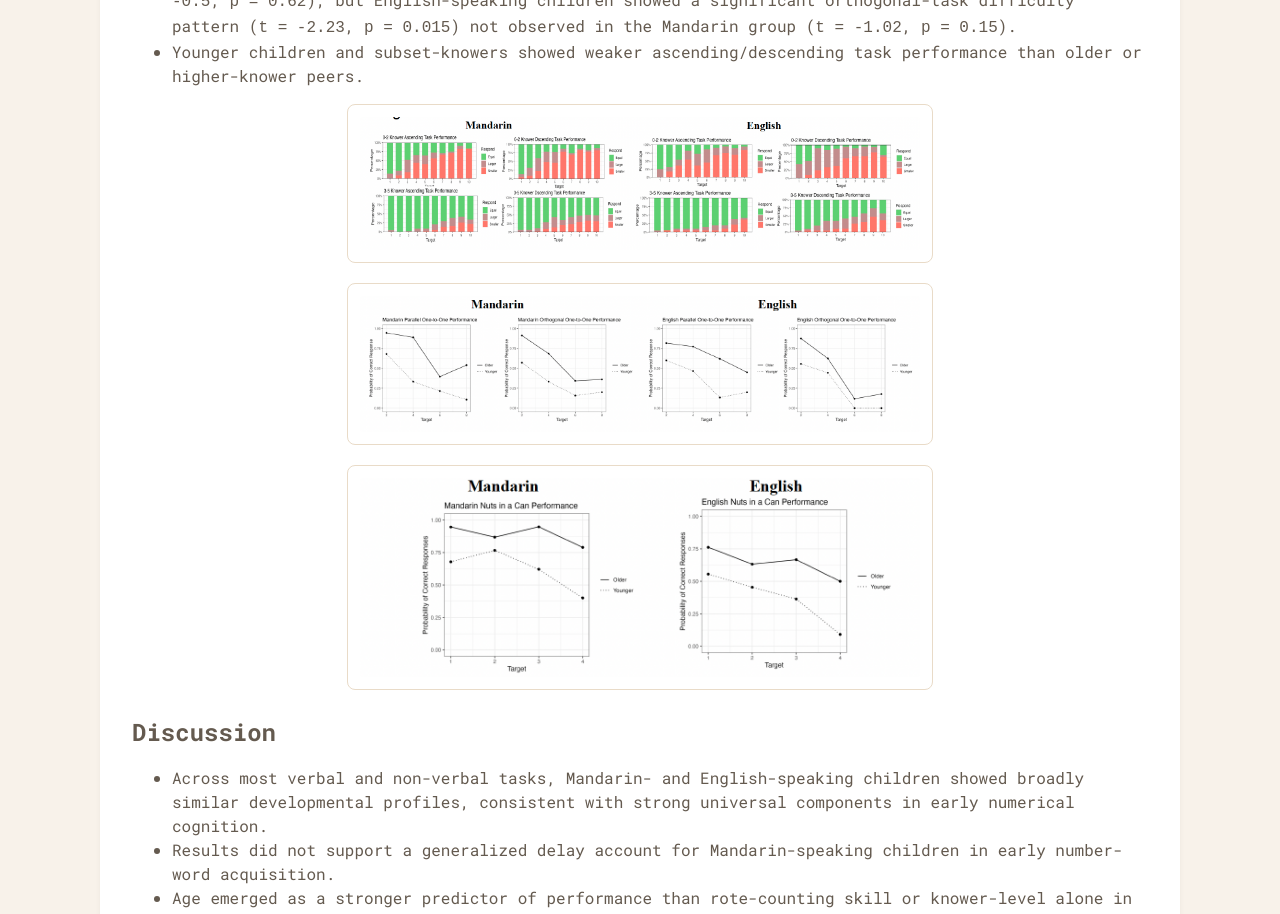
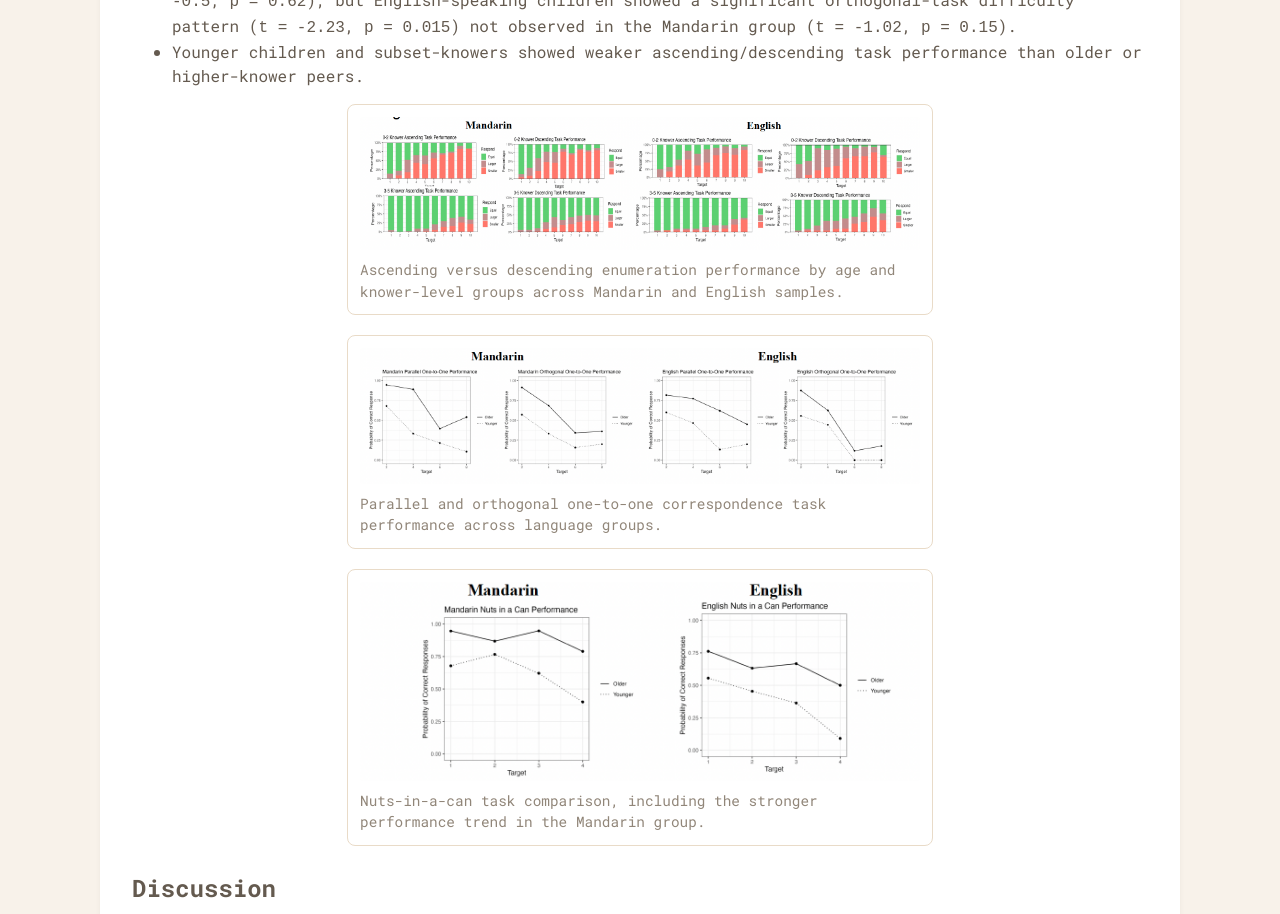
Before and after one commit to yuexin-li-7/yuexin-li-7.github.io, a Jekyll site: the page built from research/development-of-numerical-cognition-in-young-children.md, in a window 1280 px wide and 1400 px high, scrolled down 1411 px. Shown: the top 914 px of the window. Built offline with Jekyll 4.4.1, drawn with Linux system fonts in a browser that asks for light colours.

Commit message:
Add captions to developmental-study result figures

```diff
--- a/research/development-of-numerical-cognition-in-young-children.md
+++ b/research/development-of-numerical-cognition-in-young-children.md
@@ -48,14 +48,17 @@ Numerical Cognition in Mandarin-Speaking and English-Speaking 2-to-4-year-old ch
 
 <figure class="project-figure project-figure-single project-figure-half">
   <img src="{{ '/media/research/developmental-study/figure-results-asc:dsc.png' | relative_url }}" alt="Ascending and descending task results">
+  <figcaption>Ascending versus descending enumeration performance by age and knower-level groups across Mandarin and English samples.</figcaption>
 </figure>
 
 <figure class="project-figure project-figure-single project-figure-half">
   <img src="{{ '/media/research/developmental-study/figure-results-1to1.png' | relative_url }}" alt="One-to-one correspondence task results">
+  <figcaption>Parallel and orthogonal one-to-one correspondence task performance across language groups.</figcaption>
 </figure>
 
 <figure class="project-figure project-figure-single project-figure-half">
   <img src="{{ '/media/research/developmental-study/figure-results-ninac.png' | relative_url }}" alt="Nuts-in-a-can task results">
+  <figcaption>Nuts-in-a-can task comparison, including the stronger performance trend in the Mandarin group.</figcaption>
 </figure>
 
 ## Discussion
```
